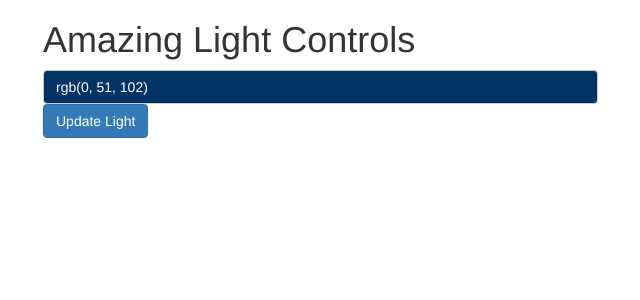
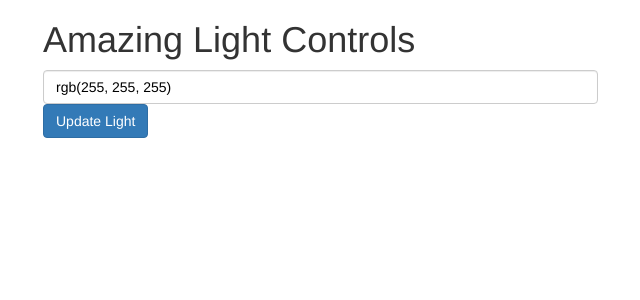
Before and after one commit to Koushul/pi, a Flask app: page / in a window 1280 px wide. Shown: the top 300 px of the page, without its empty margins (27-667 px from the left). Run offline with Flask 2, Linux system fonts and the light colour scheme; some libraries are stand-ins or nearby versions.

Commit message:
Convert to RGBA

```diff
--- a/static/js/controller.js
+++ b/static/js/controller.js
@@ -1,10 +1,9 @@
 (function ($, tinycolor) {
 
-    var color = { r:0, g:0, b:0, a:0 };
+    var color = { r:255, g:255, b:255, a:1 };
 
-    var updateColor = function () {
-        var $color = $('#color-picker').val();
-        color = tinycolor($color).toRgb();
+    var updateColor = function (newColor) {
+        color = newColor;
     };
 
     var setColor = function () {
@@ -15,8 +14,8 @@
     	    dataType: 'json',
     	    contentType: 'application/json',
             success: function(response) {
-		let rColor = response.color;
-                console.log('Light set to [ R:' + rColor.r + ', G:' + rColor.g + ', B:' + rColor.b + ', A:' + rColor.a + ']');
+		        let c = response.color;
+                console.log('Light set to [ R:' + c.r + ', G:' + c.g + ', B:' + c.b + ', A:' + c.a + ']');
             }
         });
     };
@@ -28,13 +27,18 @@
         $button.on('click', setColor);
 
         $picker.ColorPickerSliders({
-            size: 'sm',
+            color: 'rgb(255, 255, 255)',
+            size: 'default',
             placement: 'right',
+            animation: true,
             swatches: false,
             order: {
-                hsl: 1
+                rgb: 1,
+                opacity: 2
             },
-            onchange: updateColor
+            onchange: function (container, color) {
+                updateColor(color.tiny.toRgb());
+            }
         });
     });
 })(jQuery, tinycolor);
--- a/templates/index.html
+++ b/templates/index.html
@@ -13,7 +13,7 @@
 
             <div class="row">
                 <div class="col-xs-6">
-                    <input type="text" id="color-picker" class="form-control" value="#003366">
+                    <input type="text" id="color-picker" class="form-control">
                     <button id="set-color" class="btn btn-primary">Update Light</button>
                 </div>
             </div>
```
